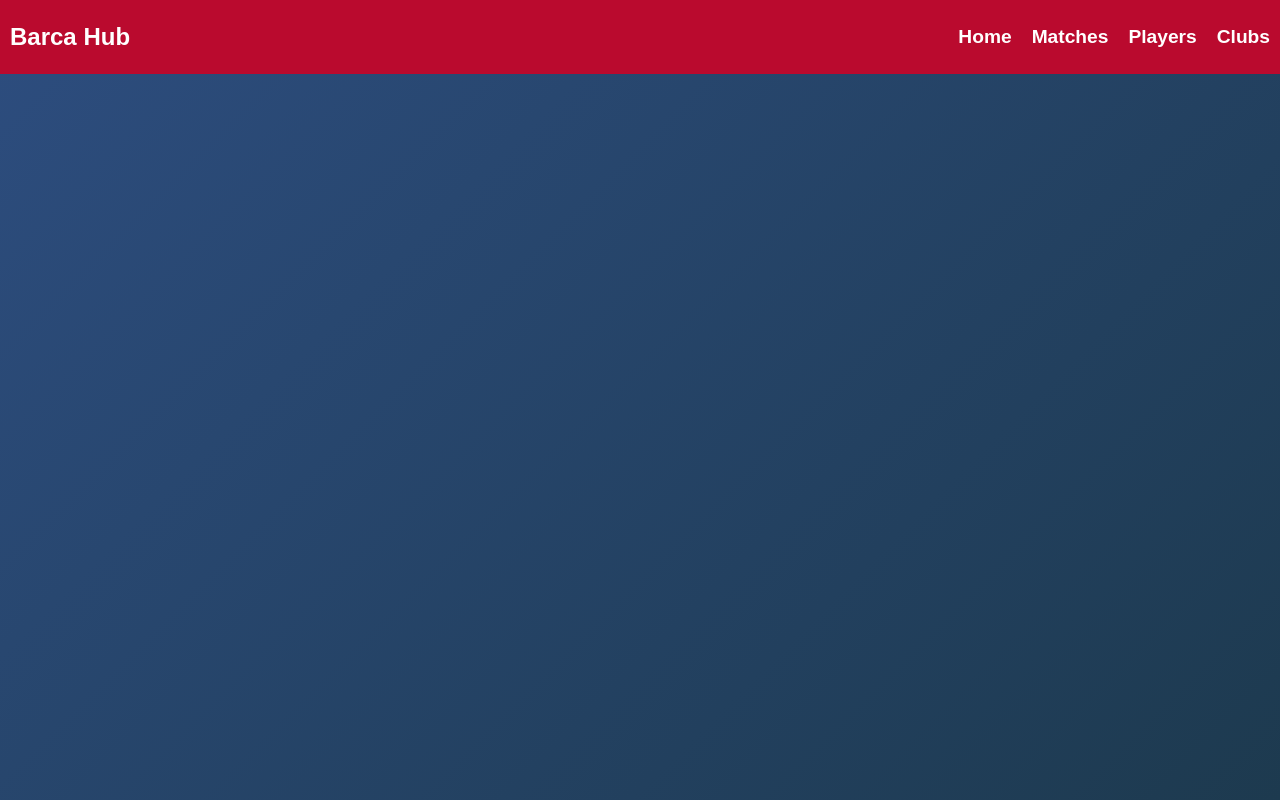
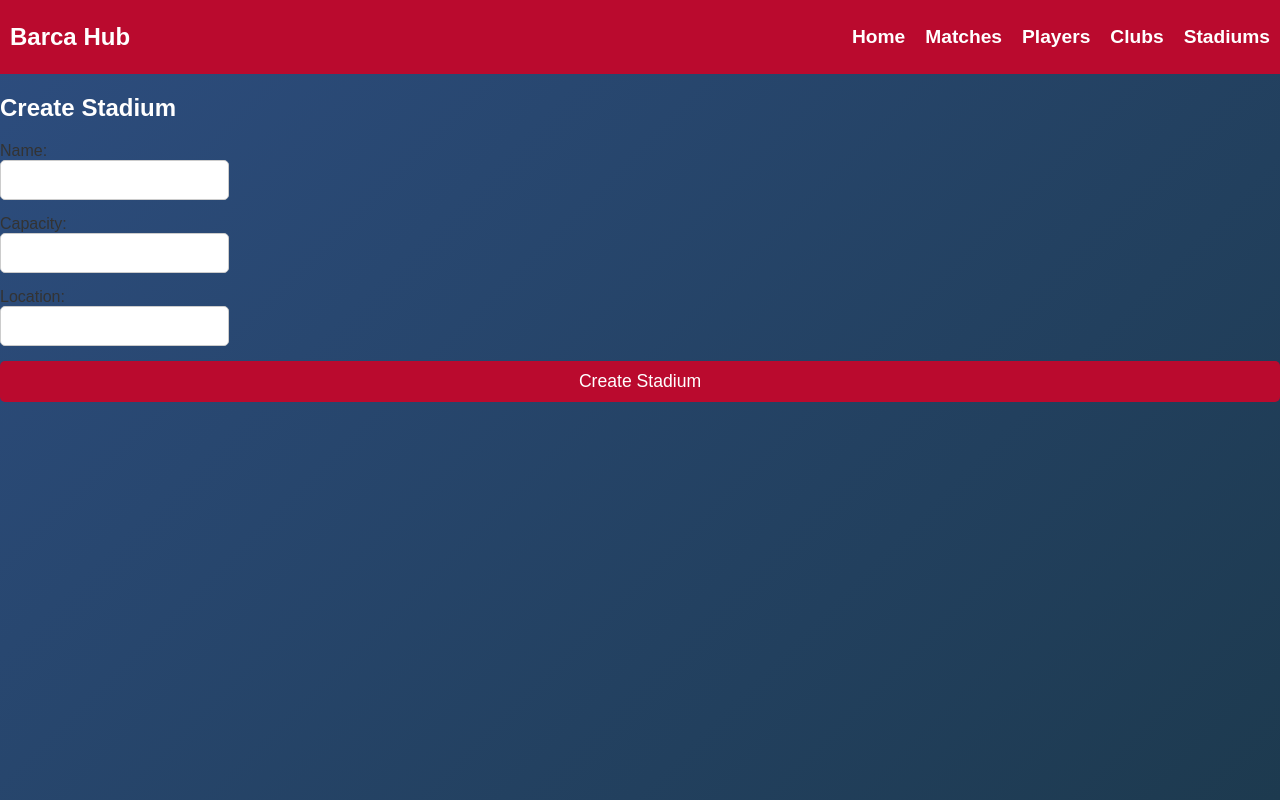
Before and after one commit to LavinduWelikala/BarcaHub-frontend, a React (Create React App) app: page /create-stadium in a window 1280 px wide. Built offline with nearby package versions, Linux system fonts and the light colour scheme.

Commit message:
stadiums

```diff
--- a/package.json
+++ b/package.json
@@ -14,6 +14,7 @@
     "react-dom": "^19.0.0",
     "react-router-dom": "^7.1.1",
     "react-scripts": "5.0.1",
+    "react-toastify": "^11.0.2",
     "web-vitals": "^4.2.4"
   },
   "scripts": {
--- a/src/App.css
+++ b/src/App.css
@@ -252,6 +252,130 @@ body {
   font-weight: bold;
 }
 
+/* General Form Container */
+.form-container {
+  background-color: #fff;
+  width: 350px;
+  margin: 50px auto;
+  padding: 30px;
+  border-radius: 8px;
+  box-shadow: 0 4px 8px rgba(0, 0, 0, 0.2);
+  text-align: center;
+}
+
+/* Form Title */
+.form-container h1 {
+  font-size: 1.8em;
+  color: #ba0a2e;
+  margin-bottom: 20px;
+}
+
+/* Form Styling */
+form {
+  display: flex;
+  flex-direction: column;
+  gap: 15px;
+}
+
+form label {
+  display: flex;
+  flex-direction: column;
+  text-align: left;
+  font-size: 1em;
+  color: #333;
+}
+
+form input {
+  padding: 10px;
+  font-size: 1em;
+  border: 1px solid #ccc;
+  border-radius: 5px;
+}
+
+/* Submit Button */
+form button {
+  background-color: #ba0a2e;
+  color: #fff;
+  font-size: 1.1em;
+  padding: 10px;
+  border: none;
+  border-radius: 5px;
+  cursor: pointer;
+  transition: background-color 0.3s ease;
+}
+
+form button:hover {
+  background-color: #a00929;
+}
+
+/* General Stadium Styles */
+.stadiums {
+  padding: 40px;
+  text-align: center;
+}
+
+.stadiums h1 {
+  font-size: 2.5em;
+  margin-bottom: 30px;
+  color: #ba0a2e;
+}
+
+/* Form Container */
+.stadium-form-container {
+  background-color: #fff;
+  width: 350px;
+  margin: 50px auto;
+  padding: 30px;
+  border-radius: 8px;
+  box-shadow: 0 4px 8px rgba(0, 0, 0, 0.2);
+  text-align: center;
+}
+
+/* Form Title */
+.stadium-form-container h1 {
+  font-size: 1.8em;
+  color: #ba0a2e;
+  margin-bottom: 20px;
+}
+
+/* Form Styling */
+.stadium-form {
+  display: flex;
+  flex-direction: column;
+  gap: 15px;
+}
+
+.stadium-form label {
+  display: flex;
+  flex-direction: column;
+  text-align: left;
+  font-size: 1em;
+  color: #333;
+}
+
+.stadium-form input {
+  padding: 10px;
+  font-size: 1em;
+  border: 1px solid #ccc;
+  border-radius: 5px;
+}
+
+/* Submit Button */
+.stadium-form button {
+  background-color: #ba0a2e;
+  color: #fff;
+  font-size: 1.1em;
+  padding: 10px;
+  border: none;
+  border-radius: 5px;
+  cursor: pointer;
+  transition: background-color 0.3s ease;
+}
+
+.stadium-form button:hover {
+  background-color: #a00929;
+}
+
 /* Footer Styles */
 footer {
   background-color: #ba0a2e;
--- a/src/App.js
+++ b/src/App.js
@@ -5,7 +5,8 @@ import Home from "./components/Home";
 import Matches from "./components/Matches";
 import Players from "./components/Players";
 import Navbar from "./components/Navbar";
-import CreateClub from "./components/CreateClub"; // Import CreateClub component
+import CreateClub from "./components/CreateClub";
+import Stadium from "./components/Stadium";
 
 const App = () => {
   return (
@@ -16,7 +17,8 @@ const App = () => {
           <Route path="/" element={<Home />} />
           <Route path="/matches" element={<Matches />} />
           <Route path="/players" element={<Players />} />
-          <Route path="/create-club" element={<CreateClub />} /> {/* New Route */}
+          <Route path="/create-club" element={<CreateClub />} />
+          <Route path="/create-stadium" element={<Stadium />} />
         </Routes>
       </div>
     </Router>
--- a/src/components/Navbar.js
+++ b/src/components/Navbar.js
@@ -9,7 +9,8 @@ const Navbar = () => {
         <li><Link to="/">Home</Link></li>
         <li><Link to="/matches">Matches</Link></li>
         <li><Link to="/players">Players</Link></li>
-        <li><Link to="/create-club">Clubs</Link></li> {/* New Link */}
+        <li><Link to="/create-club">Clubs</Link></li>
+        <li><Link to="/create-stadium">Stadiums</Link></li>
       </ul>
     </nav>
   );
--- a/src/components/Players.js
+++ b/src/components/Players.js
@@ -1,5 +1,7 @@
 import { useState } from "react";
 import axios from "axios";
+import { ToastContainer, toast } from "react-toastify";
+import "react-toastify/dist/ReactToastify.css";
 
 const Player = () => {
   const [formData, setFormData] = useState({
@@ -11,8 +13,6 @@ const Player = () => {
 
   });
 
-  const [message, setMessage] = useState("");
-
   const handleChange = (e) => {
     const { name, value } = e.target;
     setFormData((prevData) => ({
@@ -23,32 +23,24 @@ const Player = () => {
 
   const handleSubmit = async (e) => {
     e.preventDefault();
-
     try {
-      const response = await axios.post("http://localhost:8080/players", formData);
-      setMessage("Player created successfully!");
+      await axios.post("http://localhost:8080/players", formData);
+      toast.success("Player created successfully!", { autoClose: 3000 });
       setFormData({
         name: "",
         age: "",
         position: "",
         nationality: "",
         jerseyNumber: "",
-
       });
-
-
     } catch (error) {
-      if (error.response && error.response.data) {
-        setMessage(error.response.data.message || "Error creating Player.");
-      } else {
-        setMessage("Error connecting to the server");
-      }
+      toast.error("Error creating player.", { autoClose: 3000 });
     }
   };
 
   return (
-    <div>
-      <h1>Players</h1>
+    <div className="form-container">
+      <h1>Add a New Player</h1>
       <form onSubmit={handleSubmit}>
         <label>
           Name:
@@ -68,11 +60,11 @@ const Player = () => {
         </label>
         <label>
           Jersey Number:
-          <input type="text" name="jerseyNumber" value={formData.jerseyNumber} onChange={handleChange} />
+          <input type="number" name="jerseyNumber" value={formData.jerseyNumber} onChange={handleChange} />
         </label>
         <button type="submit">Create Player</button>
       </form>
-      <p>{message}</p>
+      <ToastContainer />
     </div>
   );
 };
--- /dev/null
+++ b/src/components/Stadium.js
@@ -0,0 +1,82 @@
+import axios from "axios";
+import React, { useState } from "react";
+import "react-toastify/dist/ReactToastify.css";
+
+const Stadium = () => {
+
+    const [formData, setFormData] = useState({
+        name: "",
+        capacity: "",
+        location: "",
+ });
+
+ const[message, setMessage] = useState("");
+
+ const handleChange = (e) => {
+    const { name, value } = e.target;
+    setFormData((prevData) => ({
+      ...prevData,
+      [name]: value,
+    }));
+  };
+
+  const handleSubmit = async (e) => {
+    e.preventDefault();
+
+    try {
+      const response = await axios.post("http://localhost:8080/stadiums", formData);
+      setMessage("Stadium created successfully!");
+      setFormData({
+        name: "",
+        capacity: "",
+        location: "",
+      });
+    } catch (error) {
+      if (error.response && error.response.data) {
+        setMessage(error.response.data.message || "Error creating stadium.");
+      } else {
+        setMessage("Error connecting to the server.");
+      }
+    }
+  };
+
+    return (
+
+        <div className="create-stadium">
+            <h2>Create Stadium</h2>
+            <form onSubmit={handleSubmit}>
+                <div>
+                    <label htmlFor="name">Name:</label>
+                    <input
+                        type="text"
+                        name="name"
+                        value={formData.name}
+                        onChange={handleChange}
+                    />
+                </div>
+                <div>
+                    <label htmlFor="capacity">Capacity:</label>
+                    <input
+                        type="number"
+                        name="capacity"
+                        value={formData.capacity}
+                        onChange={handleChange}
+                    />
+                </div>
+                <div>
+                    <label htmlFor="location">Location:</label>
+                    <input
+                        type="text"
+                        name="location"
+                        value={formData.location}
+                        onChange={handleChange}
+                    />
+                </div>
+                <button type="submit">Create Stadium</button>
+            </form>
+            {message && <p>{message}</p>}
+        </div>
+    );
+};
+
+export default Stadium;
```
Also changed, not shown: 1 other file (tests, documents, lock files or other folders).
